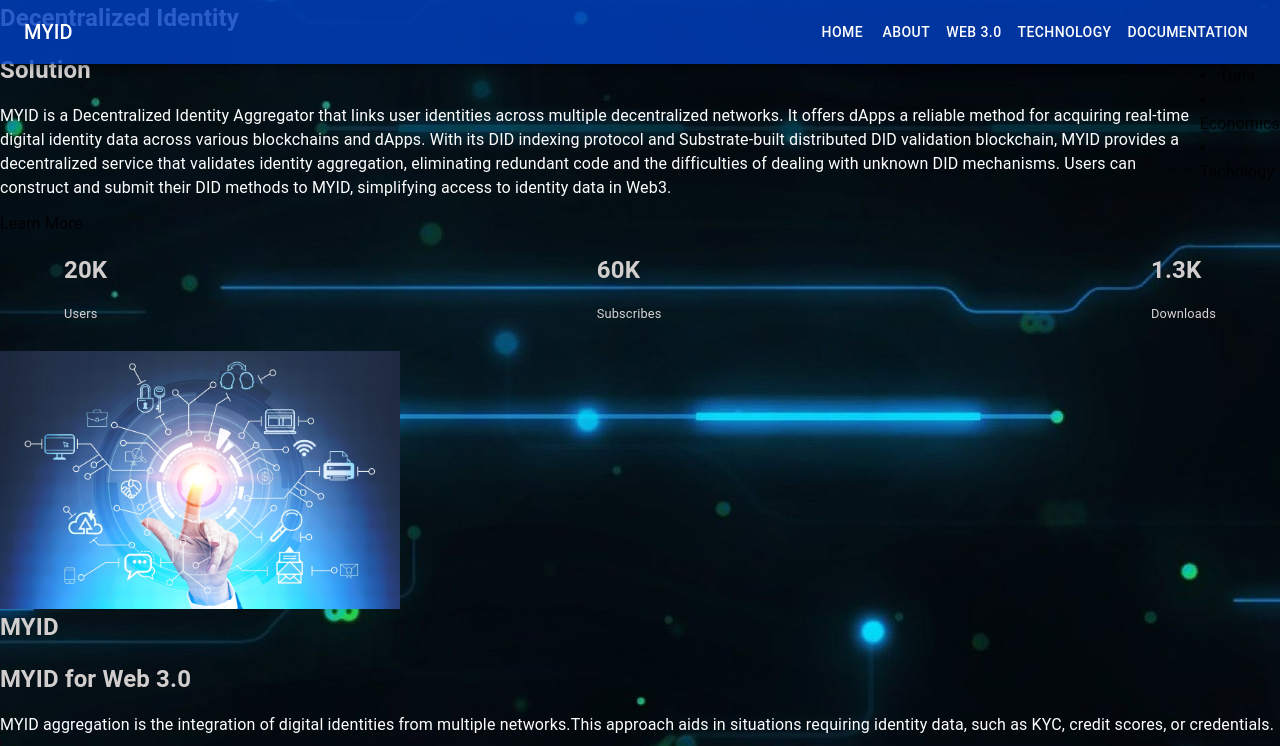
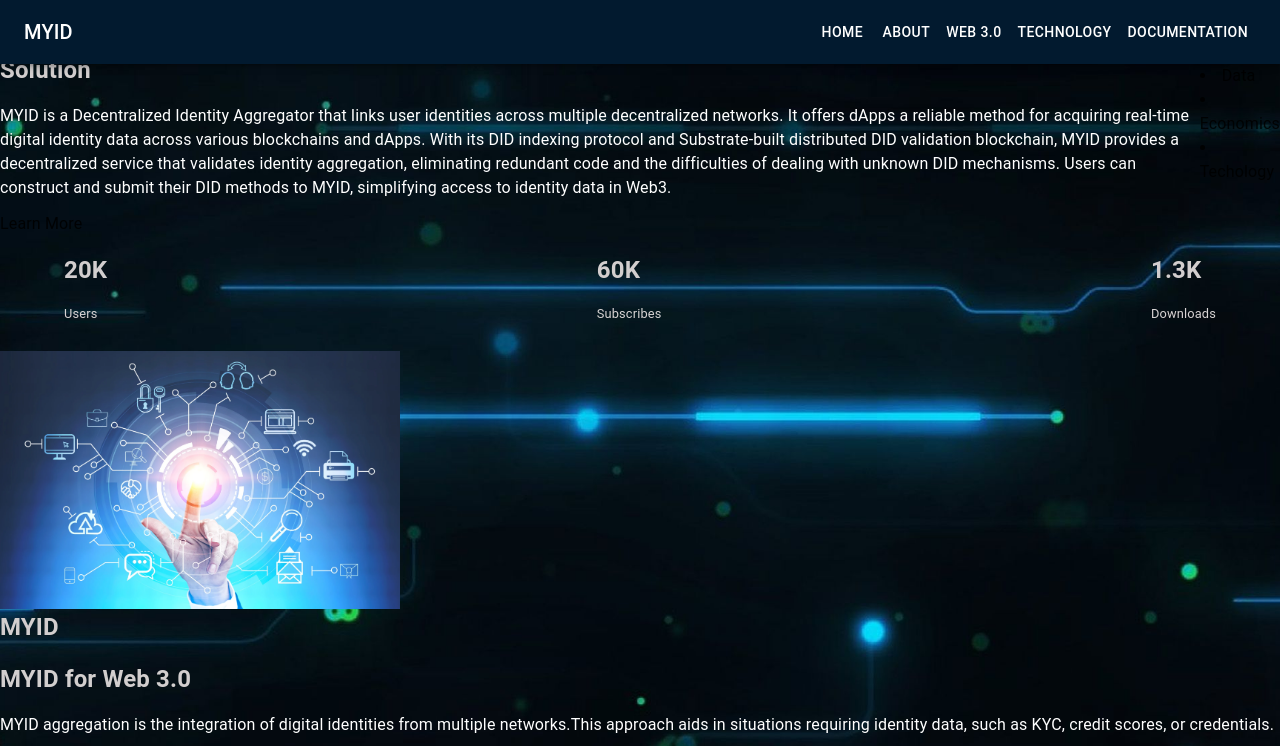
Before and after one commit to LynkWave/myid, a Next.js app: page / in a window 1280 px wide. Shown: the top 746 px of the page. Built offline with nearby package versions, Linux system fonts and the light colour scheme.

Commit message:
url updated

```diff
--- a/app/page.js
+++ b/app/page.js
@@ -9,7 +9,7 @@
 
 export default function Home() {
   return (
-    <Box sx={{ m: '2', }}>
+    <Box >
       <Navbar />
       <Content />
       <Statics />
--- a/component/navbar.js
+++ b/component/navbar.js
@@ -1,30 +1,4 @@
-// import Link from "next/link";
 
-// const Navbar = () => {
-//     return (
-
-
-//             <div className="container mx-auto flex items-center border-b-2 px-6 py-2 h-24  ">
-//                 <div>
-//                     <h1>MYID</h1>
-//                 </div>
-//                 <div className=" grow " >
-//                     <div className="flex items-center justify-center gap-2"  >
-//                         <Link href="#about"><h4>ABOUT</h4></Link>
-//                         <Link href="#web" ><h4>WEB3.0</h4></Link>
-//                         <Link href="#system" ><h4>ECO SYSTEM</h4></Link>
-//                         <Link href="#technology" className=""><h4>TECHNOLOGY</h4></Link>
-//                         <Link href="https://myid-1.gitbook.io/web3/" target="/blank" ><h4>DOCUMENTATION</h4></Link>
-//                     </div>
-//                 </div>
-//                 {/* <button className="inline-flex items-center bg-gray-100 border-0 py-1 px-3 focus:outline-none hover:bg-gray-200 rounded text-base mt-4 md:mt-0">
-//                     Button
-//                 </button> */}
-//             </div>
-//          );
-// };
-
-// export default Navbar;
 'use client'
 import * as React from 'react';
 import PropTypes from 'prop-types';
@@ -45,6 +19,10 @@
 
 const drawerWidth = 240;
 const navItems = ['Home', 'About', 'Web  3.0', 'Technology', 'Documentation'];
+const hrefs = [
+    '/', 'https://myid-1.gitbook.io/web3/about-myid', 'https://myid-1.gitbook.io/web3/about-myid', 'https://myid-1.gitbook.io/web3/technology-path', 'https://myid-1.gitbook.io/web3/'
+];
+
 
 function DrawerAppBar(props) {
     const { window } = props;
@@ -52,11 +30,6 @@
 
     const handleDrawerToggle = () => {
         setMobileOpen((prevState) => !prevState);
-    };
-    const handleNavigation = (url) => {
-        window.open(url, '_blank', 'noopener,noreferrer');
-        // Assuming setMobileOpen is a state setter function from React.useState
-        setMobileOpen(false);
     };
 
     const drawer = (
@@ -66,10 +39,12 @@
             </Typography>
             <Divider />
             <List>
-                {navItems.map((item) => (
+                {navItems.map((item, index) => (
                     <ListItem key={item} disablePadding>
                         <ListItemButton sx={{ textAlign: 'center' }}>
-                            <ListItemText primary={item} />
+                            <a href={hrefs[index]} style={{ textDecoration: 'none' }} >
+                                <ListItemText primary={item} />
+                            </a>
                         </ListItemButton>
                     </ListItem>
                 ))}
@@ -82,7 +57,7 @@
     return (
         <Box sx={{ display: 'flex' }}>
             <CssBaseline />
-            <AppBar component="nav" sx={{ bgcolor: 'Highlight' }}>
+            <AppBar component="nav" sx={{ bgcolor: '#021A2F' }}>
                 <Toolbar>
                     <IconButton
                         color="inherit"
@@ -101,8 +76,8 @@
                         MYID
                     </Typography>
                     <Box sx={{ display: { xs: 'none', sm: 'block' } }}>
-                        {navItems.map((item) => (
-                            <Button key={item} sx={{ color: '#fff' }}>
+                        {navItems.map((item, index) => (
+                            <Button key={item} href={hrefs[index]} sx={{ color: '#fff' }}>
                                 {item}
                             </Button>
                         ))}
@@ -130,12 +105,12 @@
     );
 }
 
-DrawerAppBar.propTypes = {
-    /**
-     * Injected by the documentation to work in an iframe.
-     * You won't need it on your project.
-     */
-    window: PropTypes.func,
-};
+// DrawerAppBar.propTypes = {
+//     /**
+//      * Injected by the documentation to work in an iframe.
+//      * You won't need it on your project.
+//      */
+//     window: PropTypes.func,
+// };
 
 export default DrawerAppBar;
```
